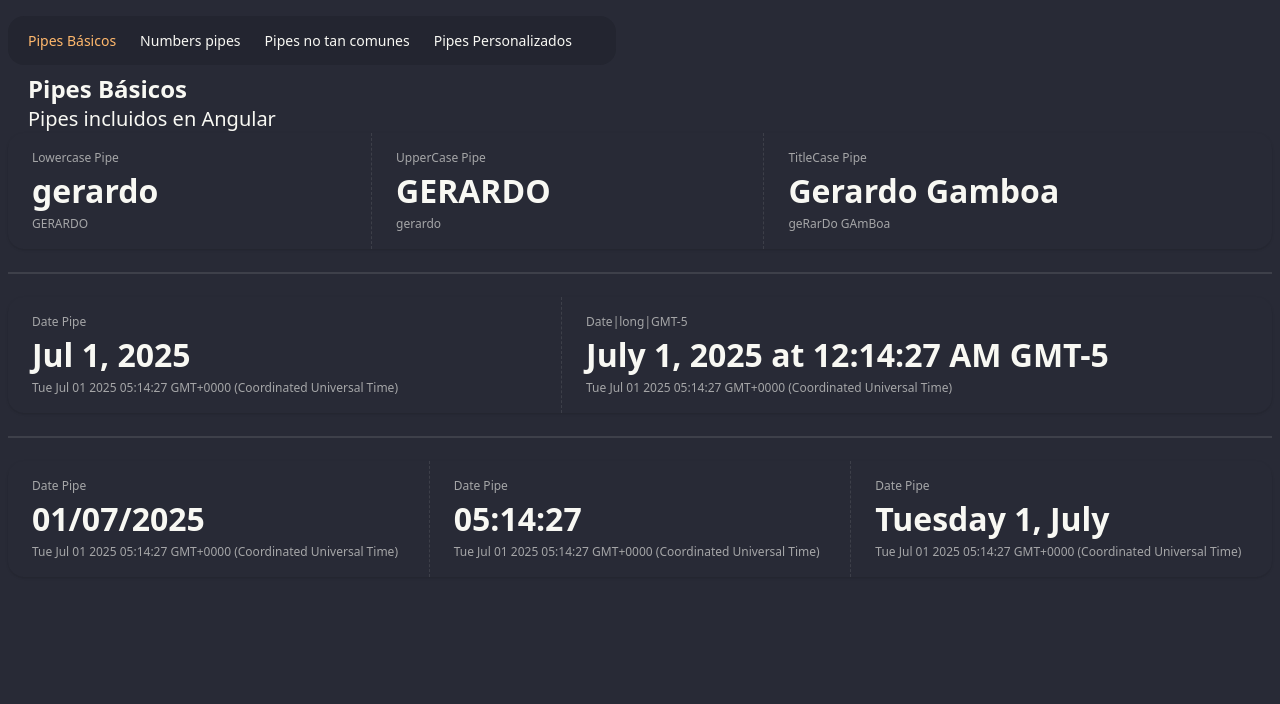
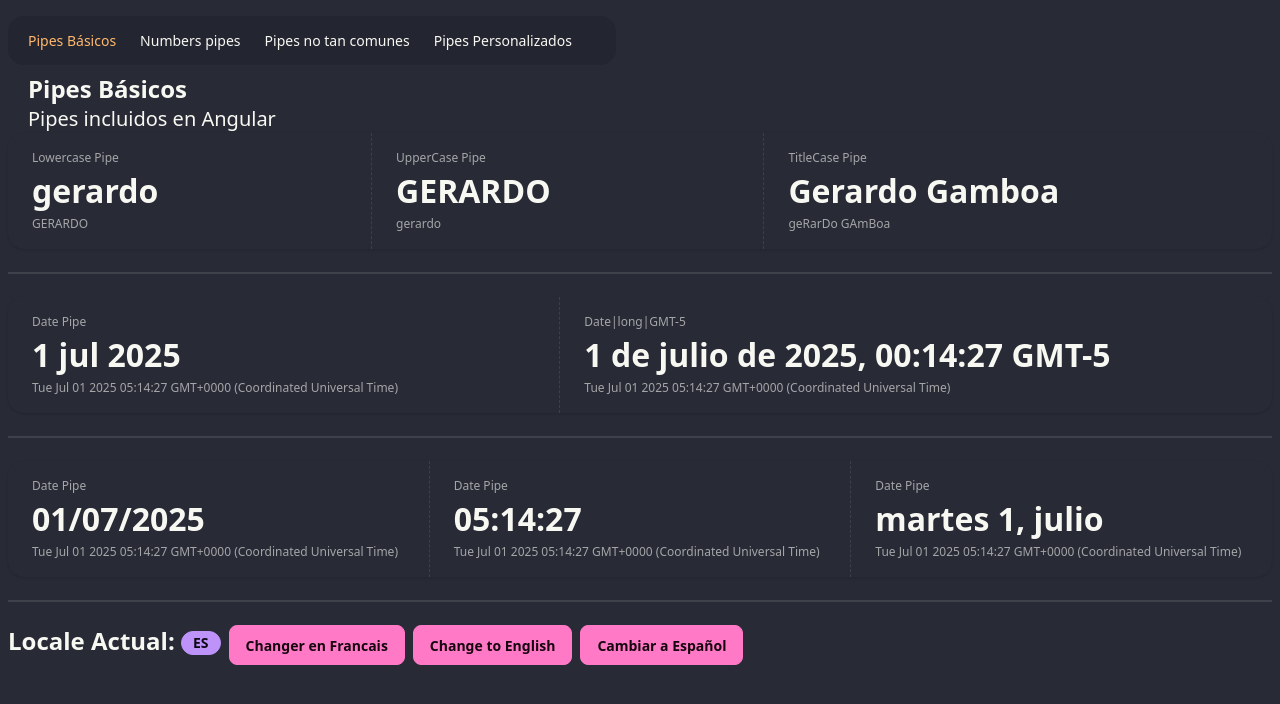
Before and after one commit to Gambster/pipes-app, an Angular app: page /basic in a window 1280 px wide. Shown: the top 704 px of the page. Built offline with nearby package versions, Linux system fonts and the light colour scheme.

Commit message:
feat: add localization support and update basic page to display current locale with language switch buttons

```diff
--- a/src/app/app.config.ts
+++ b/src/app/app.config.ts
@@ -1,12 +1,28 @@
-import { ApplicationConfig, provideBrowserGlobalErrorListeners, provideZonelessChangeDetection } from '@angular/core';
+import {
+  ApplicationConfig,
+  LOCALE_ID,
+  provideBrowserGlobalErrorListeners,
+  provideZonelessChangeDetection,
+} from '@angular/core';
 import { provideRouter } from '@angular/router';
 
 import { routes } from './app.routes';
+import { registerLocaleData } from '@angular/common';
+
+import localEs from '@angular/common/locales/es-MX';
+import localFr from '@angular/common/locales/fr';
+
+registerLocaleData(localEs, 'es');
+registerLocaleData(localFr, 'fr');
 
 export const appConfig: ApplicationConfig = {
   providers: [
     provideBrowserGlobalErrorListeners(),
     provideZonelessChangeDetection(),
-    provideRouter(routes)
-  ]
+    provideRouter(routes),
+    {
+      provide: LOCALE_ID,
+      useValue: 'es',
+    },
+  ],
 };
--- a/src/app/pages/basic-page/basic-page.component.html
+++ b/src/app/pages/basic-page/basic-page.component.html
@@ -59,3 +59,16 @@
     <div class="stat-desc">{{ customDate() }}</div>
   </div>
 </div>
+
+<div class="divider"></div>
+
+<div class="gap-2 flex flex-row">
+  <h1 class="text-2xl font-bold">
+    Locale Actual:
+    <span class="badge badge-secondary">ES</span>
+  </h1>
+
+  <button class="btn btn-primary">Changer en Francais</button>
+  <button class="btn btn-primary">Change to English</button>
+  <button class="btn btn-primary">Cambiar a Español</button>
+</div>
```
